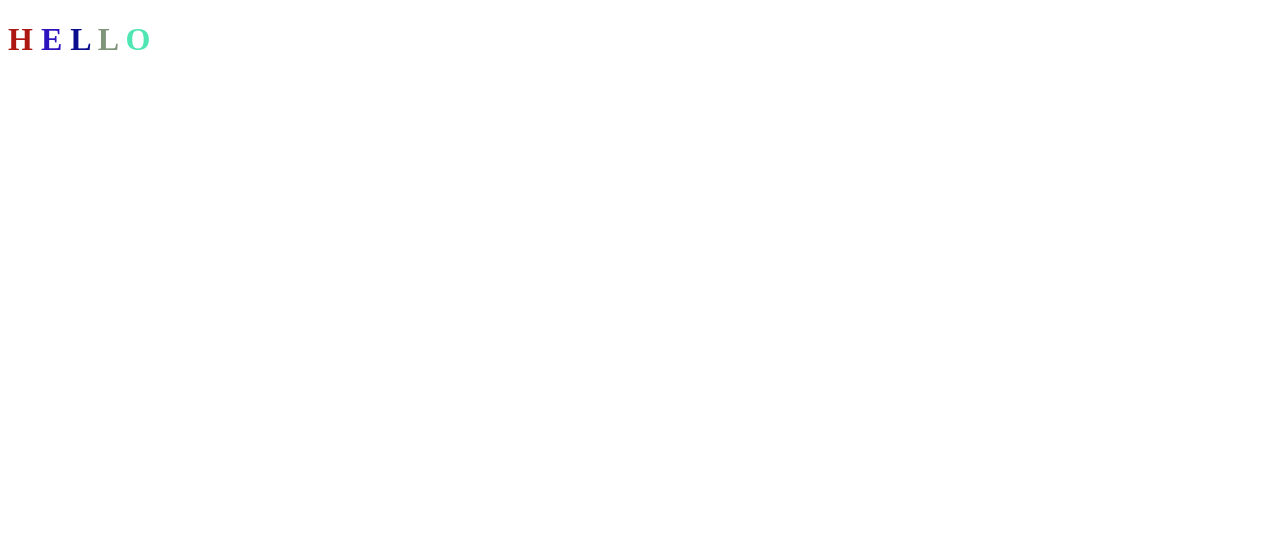
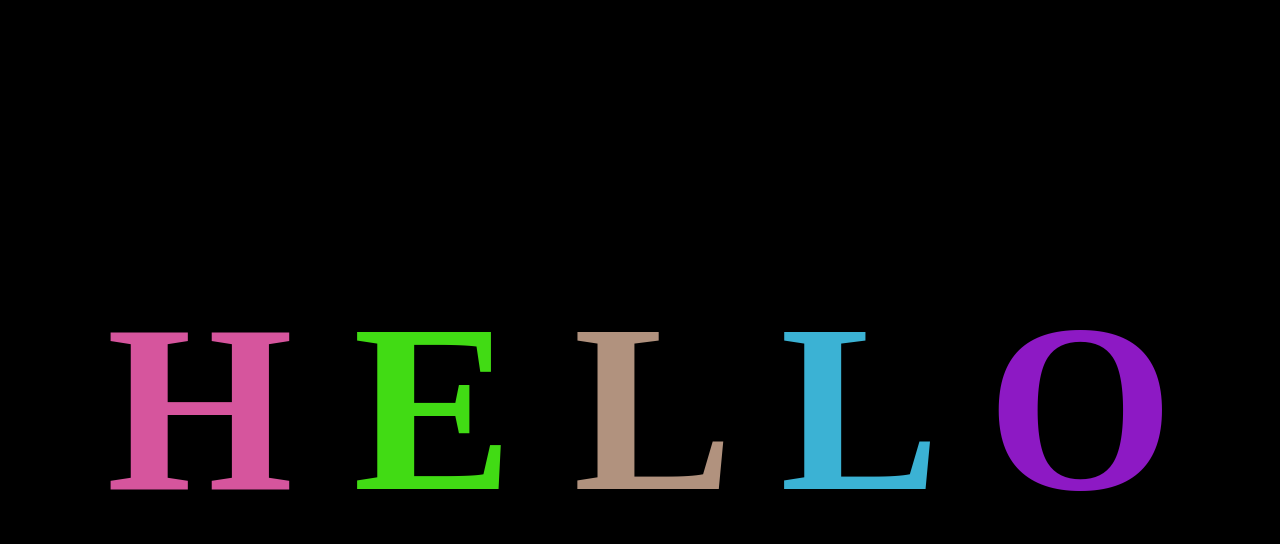
Before and after one commit to BrockMiller9/AnimatefdTextGitDemo, a plain HTML site: page index.html in a window 1280 px wide. Drawn offline with Linux system fonts and the light colour scheme.

Commit message:
add basic styles

```diff
--- /dev/null
+++ b/app.css
@@ -0,0 +1,16 @@
+body {
+    display: flex;
+    justify-content: center;
+    align-items: center;
+    height: 100vh;
+    background-color: black;
+}
+
+h1 {
+    font-size: 15rem;
+
+}
+
+.letter {
+    transition: color 1000ms;
+}
--- a/index.html
+++ b/index.html
@@ -6,6 +6,7 @@
     <meta http-equiv="X-UA-Compatible" content="IE=edge">
     <meta name="viewport" content="width=device-width, initial-scale=1.0">
     <title>Document</title>
+    <link rel="stylesheet" href="app.css">
 </head>
 
 <body>
```
